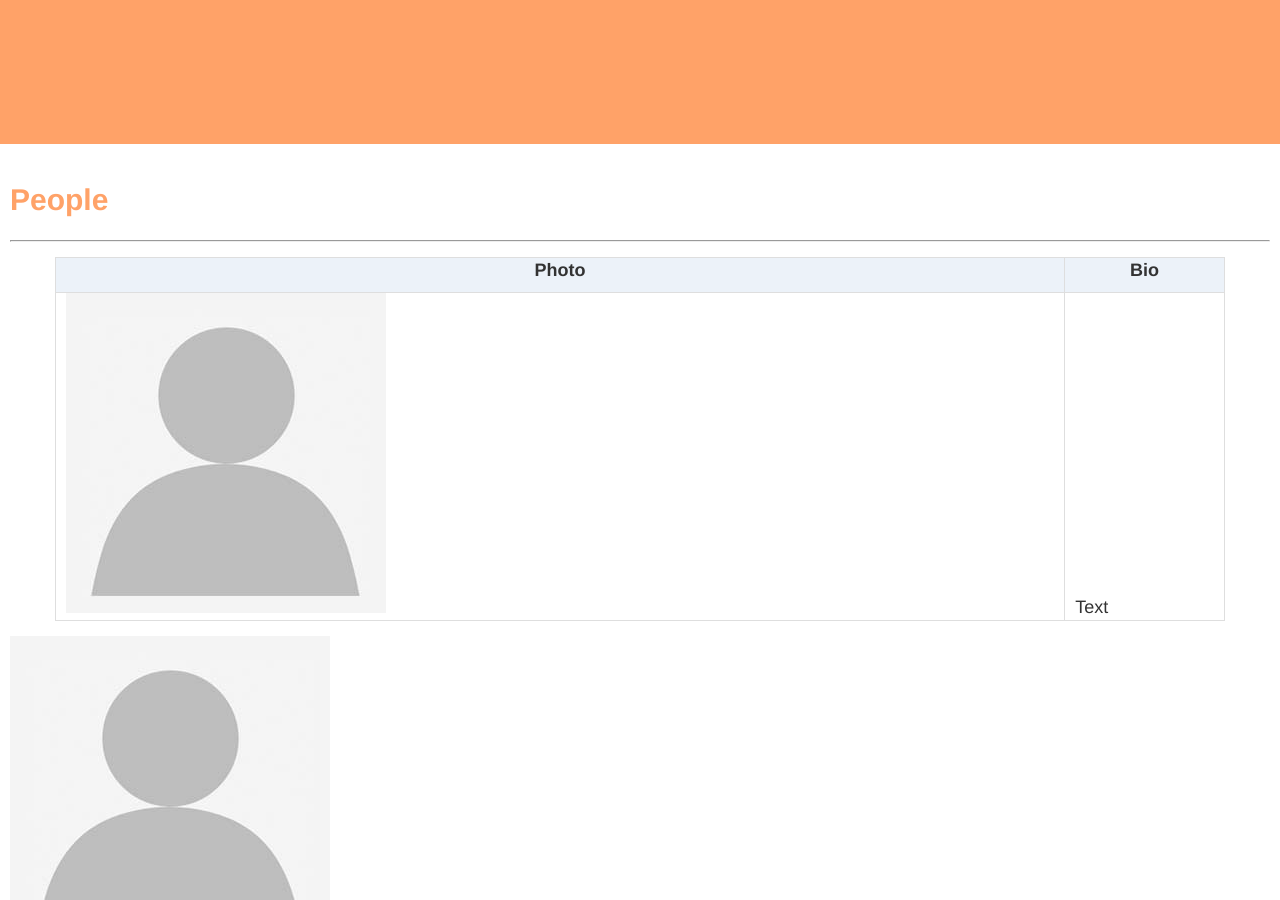
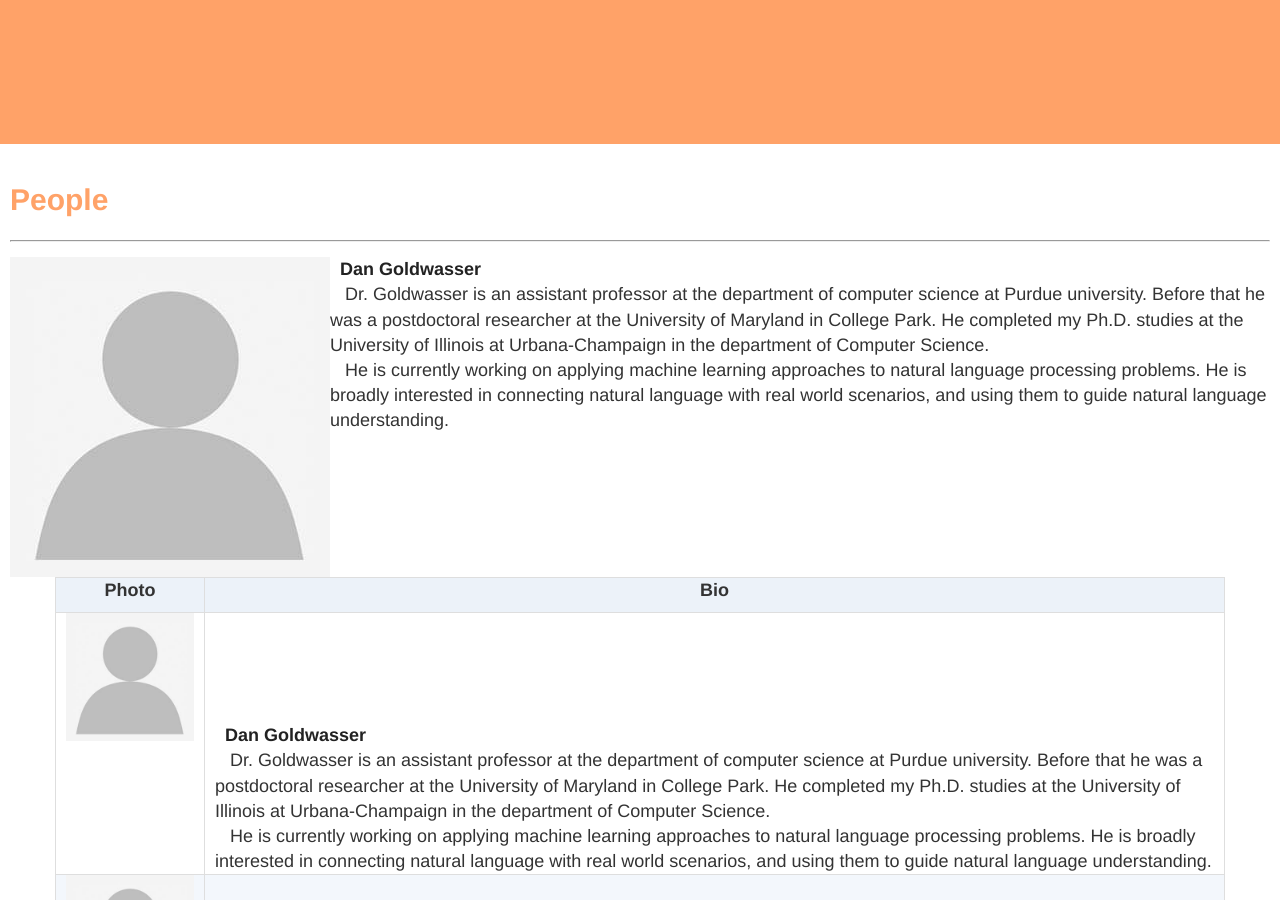
Before and after one commit to purduenlp/purduenlp.github.io, a Jekyll site: the page built from people.md, in a window 1280 px wide and 900 px high, scrolled down 499 px. Built offline with Jekyll 4.4.1, drawn with Linux system fonts in a browser that asks for light colours; nearby versions of some CDN libraries.

Commit message:
people modified 22

```diff
--- a/people.md
+++ b/people.md
@@ -6,11 +6,7 @@ permalink: /people/
 
 ---
 
-| Photo | Bio |
-| :---------- | :------------ |
-| ![alt text](/images/person-place-holder.jpg) | Text |
-
-![alt text](/images/person-place-holder.jpg) &nbsp;&nbsp;[**Dan Goldwasser**](http://dan-goldwasser.com/) <br> &nbsp;&nbsp; Dr. Goldwasser is an assistant professor at the department of computer science at Purdue university. Before that he was a postdoctoral researcher at the University of Maryland in College Park. He completed my Ph.D. studies at the University of Illinois at Urbana-Champaign in the department of Computer Science. <br> &nbsp;&nbsp; He is currently working on applying machine learning approaches to natural language processing problems. He is broadly interested in connecting natural language with real world scenarios, and using them to guide natural language understanding.
+<img align="left" src="/images/person-place-holder.jpg"> &nbsp;&nbsp;[**Dan Goldwasser**](http://dan-goldwasser.com/) <br> &nbsp;&nbsp; Dr. Goldwasser is an assistant professor at the department of computer science at Purdue university. Before that he was a postdoctoral researcher at the University of Maryland in College Park. He completed my Ph.D. studies at the University of Illinois at Urbana-Champaign in the department of Computer Science. <br> &nbsp;&nbsp; He is currently working on applying machine learning approaches to natural language processing problems. He is broadly interested in connecting natural language with real world scenarios, and using them to guide natural language understanding.
 
 | Photo | Bio |
 | :---------- | :------------ |
```
